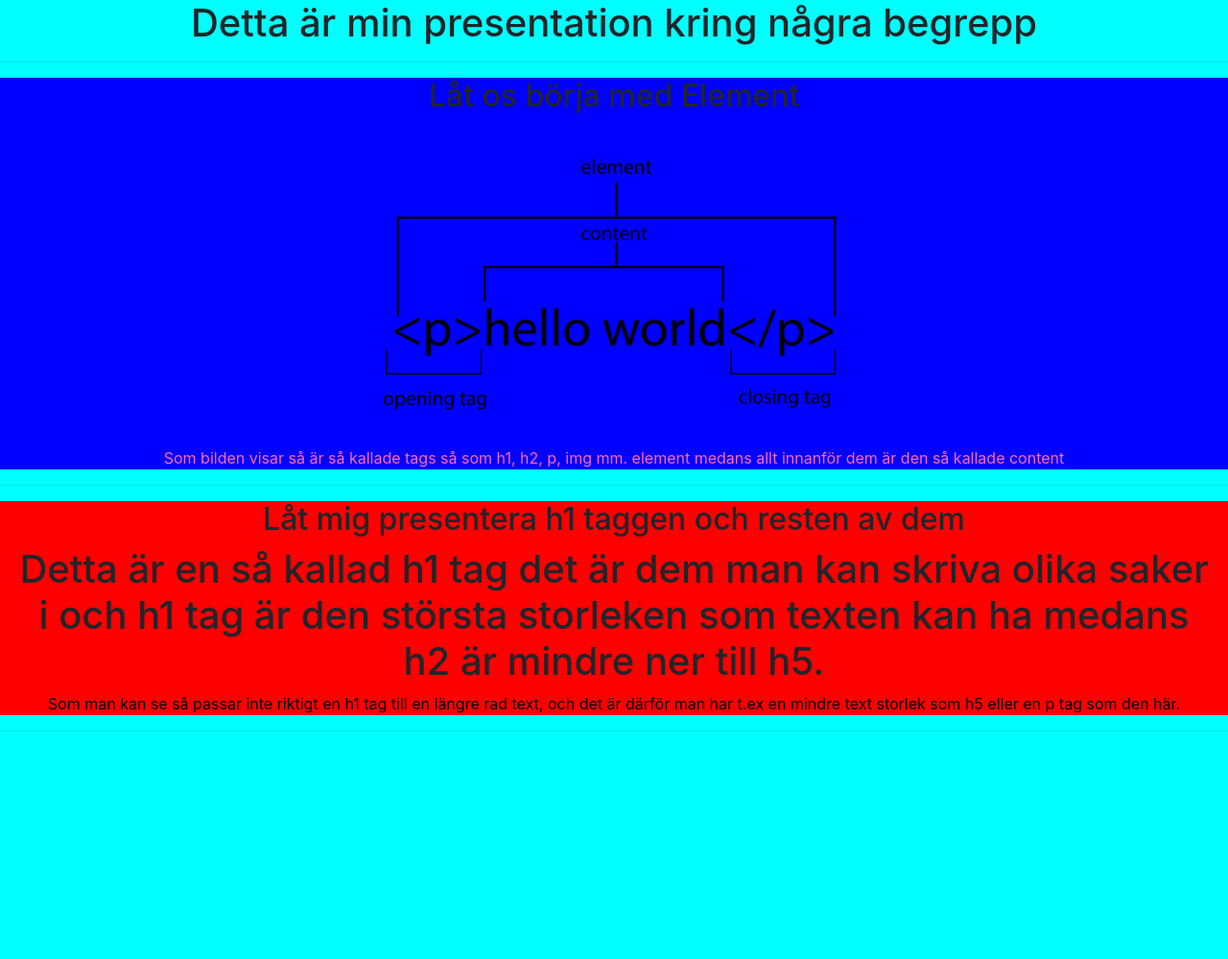
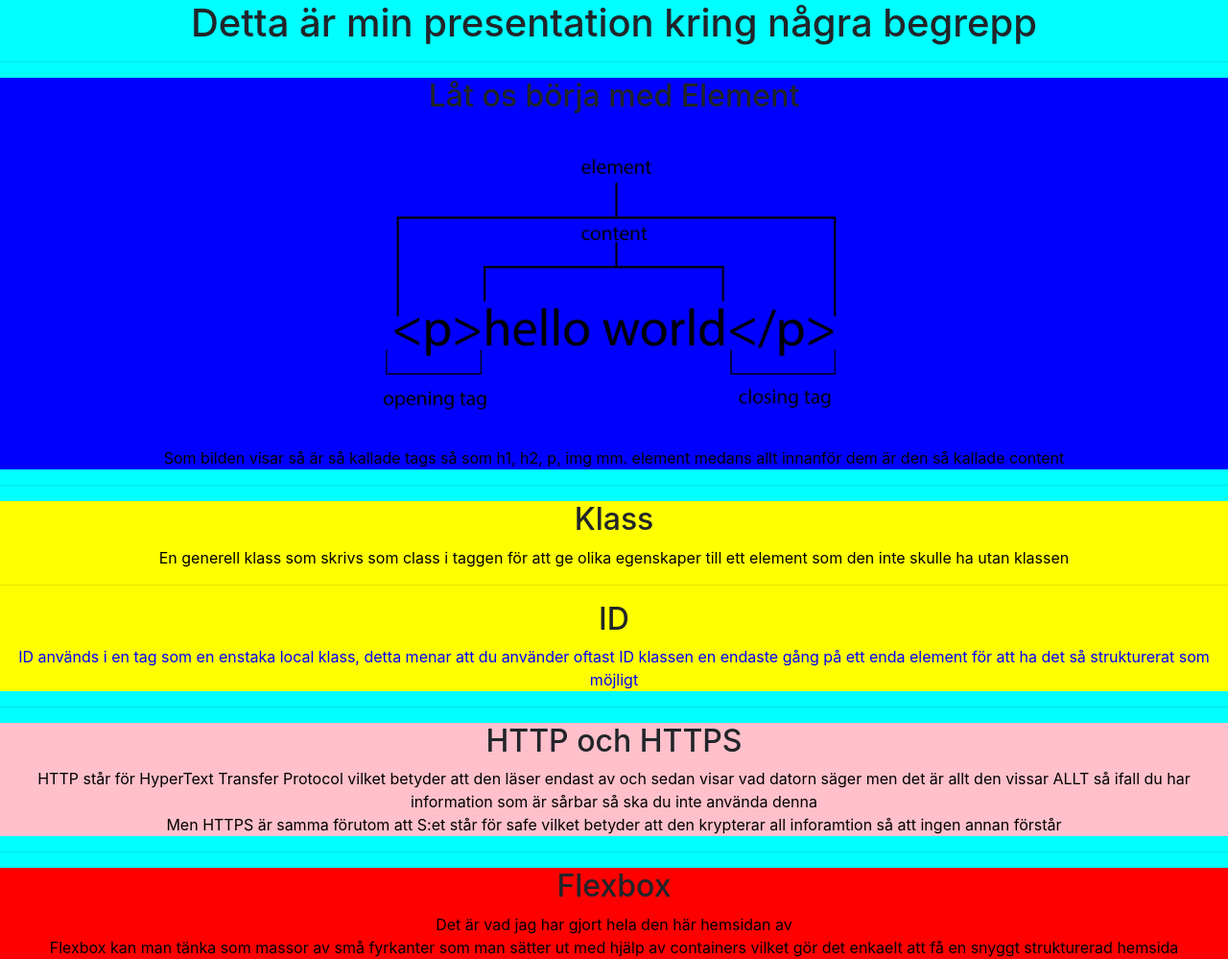
Before and after one commit to Lt3kr/Liam-Turelid-bootstrap, a plain HTML site: page index.html in a window 1280 px wide. Shown: the whole page at 96% size. Before the commit the page ends 800 px from the top, so only its background shows below. Drawn offline with Linux system fonts and the light colour scheme.

Commit message:
lade till ite förklaringar

```diff
--- a/css/style.css
+++ b/css/style.css
@@ -55,3 +55,24 @@ btn-primary:hover{
     width: 100%;
     background: blue;
 }
+
+.container-yellow{
+    text-align: center;
+    width: 100%;
+    background: yellow;
+}
+
+p{
+    color: black;
+    margin: 0;
+}
+
+#blue_p{
+    color: blue;
+}
+
+.container-pink{
+    text-align: center;
+    width: 100%;
+    background: pink;
+}
--- a/index.html
+++ b/index.html
@@ -27,6 +27,7 @@
 </div>
 
 <hr>
+
 <div class="container-blue">
     <h2 id="text-center-Liam">Låt os börja med Element</h2>
         <div class="container-bild">
@@ -36,13 +37,30 @@
 </div>
 
 <hr>
-<div class="container-red">
-    <h2>Låt mig presentera h1 taggen och resten av dem</h2>
-        <h1>Detta är en så kallad h1 tag det är dem man kan skriva olika saker i och h1 tag är den största storleken som texten kan ha medans h2 är mindre ner till h5.</h1>
-    <p style="color: black">Som man kan se så passar inte riktigt en h1 tag till en längre rad text, och det är därför man har t.ex en mindre text storlek som h5 eller en p tag som den här.</p>
+
+<div class="container-yellow">
+    <h2>Klass</h2>
+    <p>En generell klass som skrivs som class i taggen för att ge olika egenskaper till ett element som den inte skulle ha utan klassen</p>
+    <hr>
+    <h2 style="text-align: center;">ID</h2>
+    <p id="blue_p">ID används i en tag som en enstaka local klass, detta menar att du använder oftast ID klassen en endaste gång på ett enda element för att ha det så strukturerat som möjligt</p>
 </div>
 
 <hr>
 
+<div class="container-pink">
+    <h2>HTTP och HTTPS</h2>
+    <p>HTTP står för HyperText Transfer Protocol vilket betyder att den läser endast av och sedan visar vad datorn säger men det är allt den vissar ALLT så ifall du har information som är sårbar så ska du inte använda denna</p>
+    <p>Men HTTPS är samma förutom att S:et står för safe vilket betyder att den krypterar all inforamtion så att ingen annan förstår</p>
+</div>
+
+<hr>
+
+<div class="container-red">
+    <h2>Flexbox</h2>
+    <p>Det är vad jag har gjort hela den här hemsidan av</p>
+    <p>Flexbox kan man tänka som massor av små fyrkanter som man sätter ut med hjälp av containers vilket gör det enkaelt att få en snyggt strukturerad hemsida</p>
+</div>
+
 </body>
 </html>
```
